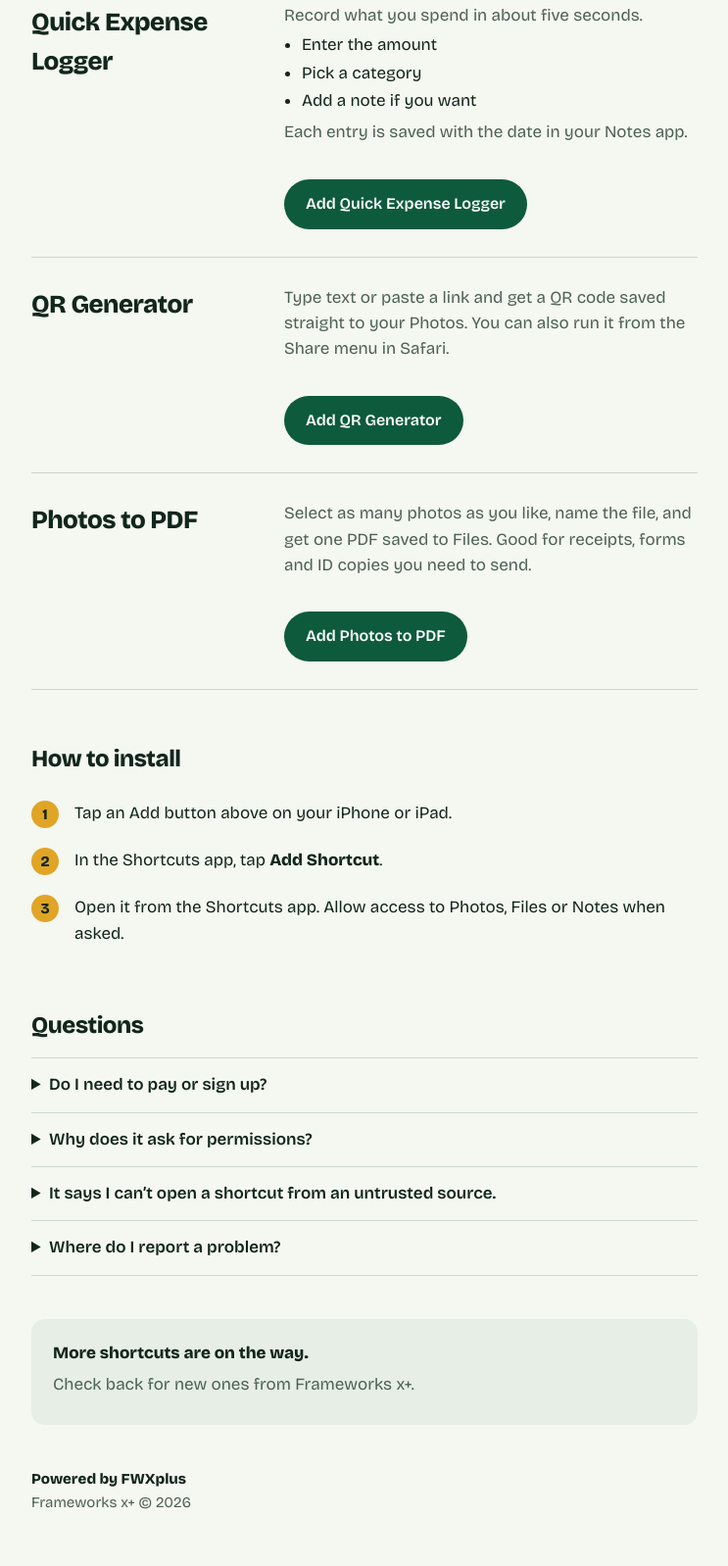
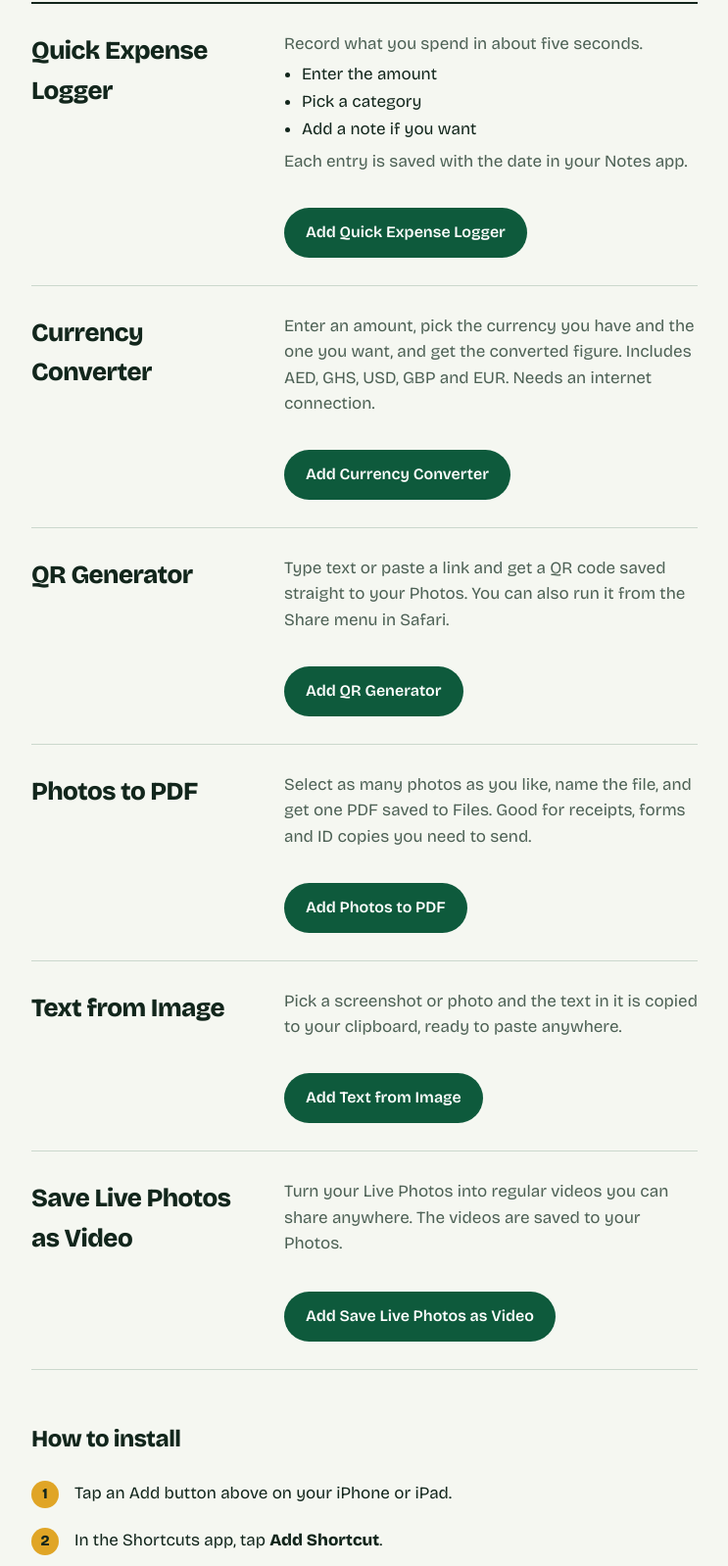
Before and after one commit to Ikesons54/fwxplus-shortcuts, a plain HTML site: page index.html in a window 1280 px wide. Shown: the part 541-2139 px from the top of the page at 98% size, without its empty margins (268-1011 px from the left). Drawn offline with nearby package versions, Linux system fonts and the light colour scheme.

Commit message:
Revise shortcut descriptions and add new items
Updated descriptions for shortcuts and added new shortcut details.

```diff
--- a/index.html
+++ b/index.html
@@ -42,7 +42,6 @@ h1{font-size:clamp(40px,11vw,68px);line-height:1;letter-spacing:-.035em;font-wei
 .btn{display:inline-block;background:var(--green);color:var(--on-green);text-decoration:none;
   font-weight:600;padding:13px 22px;border-radius:999px;font-size:16px}
 .btn:focus-visible,a:focus-visible{outline:3px solid var(--gold);outline-offset:3px}
-.btn.ghost{background:transparent;color:var(--ink);border:1.5px solid var(--ink)}
 .list{border-top:2px solid var(--ink);margin-top:8px}
 .item{display:grid;grid-template-columns:1fr;gap:10px;padding:28px 0;border-bottom:1px solid var(--line)}
 .item h2{margin:0;font-size:26px;letter-spacing:-.02em;font-weight:800}
@@ -76,7 +75,7 @@ footer b{color:var(--ink)}
 
   <section class="hero">
     <h1>Free iPhone shortcuts that save you time.</h1>
-    <p>Log an expense, make a QR code, or turn photos into a PDF in a few taps. No app to install and no account to create.</p>
+    <p>Log an expense, convert currency, make a QR code, or turn photos into a PDF in a few taps. No app to install and no account to create.</p>
     <a class="btn" href="#get">Get the shortcuts</a>
   </section>
 
@@ -96,6 +95,14 @@ footer b{color:var(--ink)}
     </article>
 
     <article class="item">
+      <h2>Currency Converter</h2>
+      <div>
+        <p>Enter an amount, pick the currency you have and the one you want, and get the converted figure. Includes AED, GHS, USD, GBP and EUR. Needs an internet connection.</p>
+      </div>
+      <div class="act"><a class="btn" href="https://www.icloud.com/shortcuts/7c1d4ba60c8f4e16ad7eba8388a2760e" rel="noopener">Add Currency Converter</a></div>
+    </article>
+
+    <article class="item">
       <h2>QR Generator</h2>
       <div>
         <p>Type text or paste a link and get a QR code saved straight to your Photos. You can also run it from the Share menu in Safari.</p>
@@ -110,6 +117,22 @@ footer b{color:var(--ink)}
       </div>
       <div class="act"><a class="btn" href="https://www.icloud.com/shortcuts/42cc9b4505ff4a8786a49a7b8d5d2369" rel="noopener">Add Photos to PDF</a></div>
     </article>
+
+    <article class="item">
+      <h2>Text from Image</h2>
+      <div>
+        <p>Pick a screenshot or photo and the text in it is copied to your clipboard, ready to paste anywhere.</p>
+      </div>
+      <div class="act"><a class="btn" href="https://www.icloud.com/shortcuts/5ed8f6b8c94448f4853b23da68ac22b3" rel="noopener">Add Text from Image</a></div>
+    </article>
+
+    <article class="item">
+      <h2>Save Live Photos as Video</h2>
+      <div>
+        <p>Turn your Live Photos into regular videos you can share anywhere. The videos are saved to your Photos.</p>
+      </div>
+      <div class="act"><a class="btn" href="https://www.icloud.com/shortcuts/7c93fc160f8f43fab4d0a6b96dbd31d8" rel="noopener">Add Save Live Photos as Video</a></div>
+    </article>
   </section>
 
   <h3>How to install</h3>
@@ -122,11 +145,11 @@ footer b{color:var(--ink)}
   <h3>Questions</h3>
   <details>
     <summary>Do I need to pay or sign up?</summary>
-    <p>No. These three shortcuts are free, and you don’t need an account.</p>
+    <p>No. These shortcuts are free, and you don’t need an account.</p>
   </details>
   <details>
     <summary>Why does it ask for permissions?</summary>
-    <p>Each shortcut only asks for what it needs: Notes for the expense log, Photos for the QR code and PDF, and Files to save the PDF.</p>
+    <p>Each shortcut only asks for what it needs: Notes for the expense log, Photos for QR codes, text from images and Live Photos, and Files to save PDFs.</p>
   </details>
   <details>
     <summary>It says I can’t open a shortcut from an untrusted source.</summary>
```
